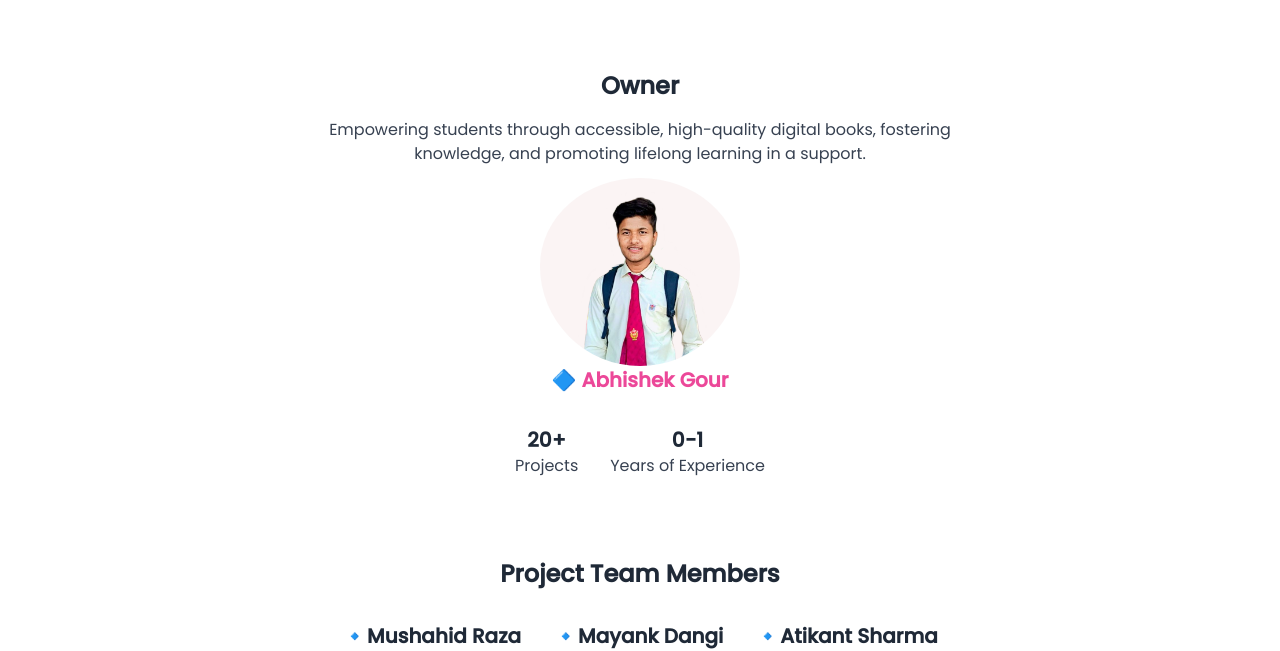
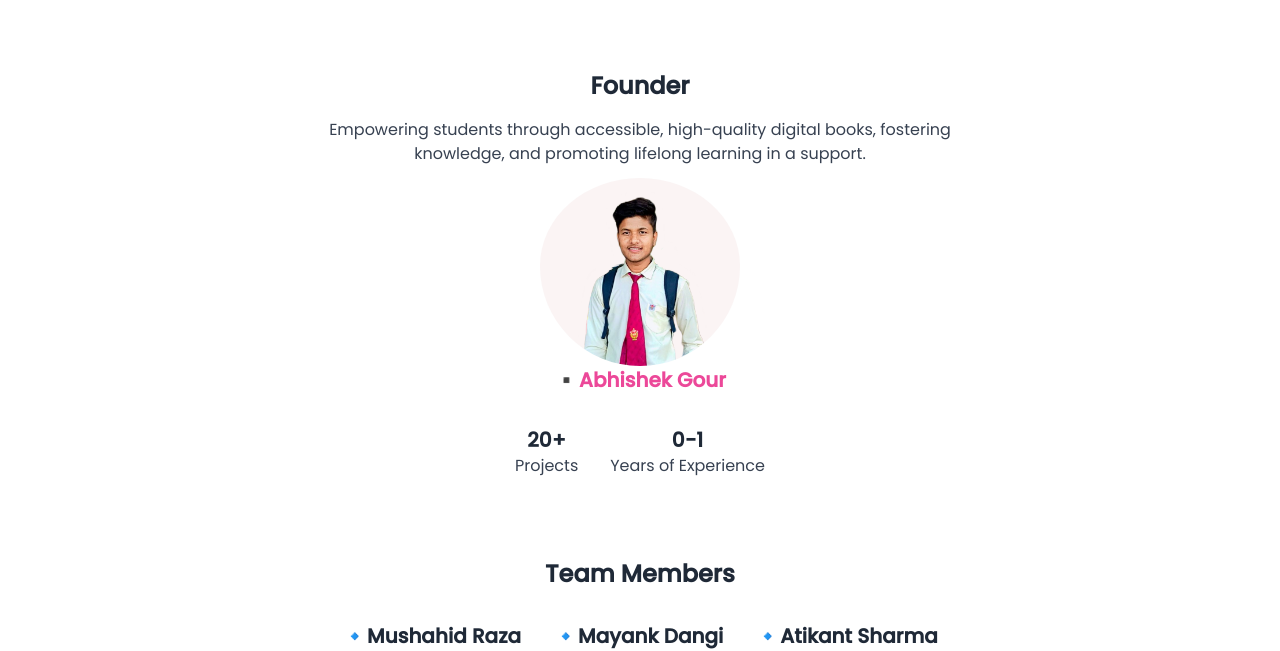
Before and after one commit to abbu3433i/AbhiBooks, a React (Vite) app in the folder frontend/: page /about in a window 1280 px wide. Shown: the part 388-1039 px from the top of the page. Built offline with nearby package versions, Linux system fonts and the light colour scheme.

Commit message:
Update About.jsx

```diff
--- a/frontend/src/Components/About.jsx
+++ b/frontend/src/Components/About.jsx
@@ -74,12 +74,12 @@ function About() {
 
 
     <section class="text-center py-12 px-4">
-        <h2 class="text-2xl font-bold">Owner</h2>
+        <h2 class="text-2xl font-bold">Founder</h2>
         <p class="mt-4 text-gray-700 dark:text-white max-w-2xl mx-auto flex flex-col justify-center items-center">
         Empowering students through accessible, high-quality digital books, fostering knowledge, and promoting lifelong learning in a support.
 
           <img src={owner} className='h-[200px] w-[200px] rounded-full object-cover  pt-3' alt="" />
-         <span className=' text-xl font-bold text-pink-500 dark:text-white '>🔷 Abhishek Gour</span>
+         <span className=' text-xl font-bold text-pink-500 dark:text-white '>▪️Abhishek Gour</span>
         </p>
         <div class="flex justify-center space-x-8 mt-8 animate-fadeIn">
           <div class="transition transform hover:scale-110">
@@ -96,7 +96,7 @@ function About() {
 
 
               <section class="text-center py-8 px-4">
-        <h2 class="text-2xl font-bold">Project Team Members</h2>
+        <h2 class="text-2xl font-bold">Team Members</h2>
 
         <div class="flex justify-center space-x-8 mt-8 animate-fadeIn">
           <div class="transition transform hover:scale-110">
```
